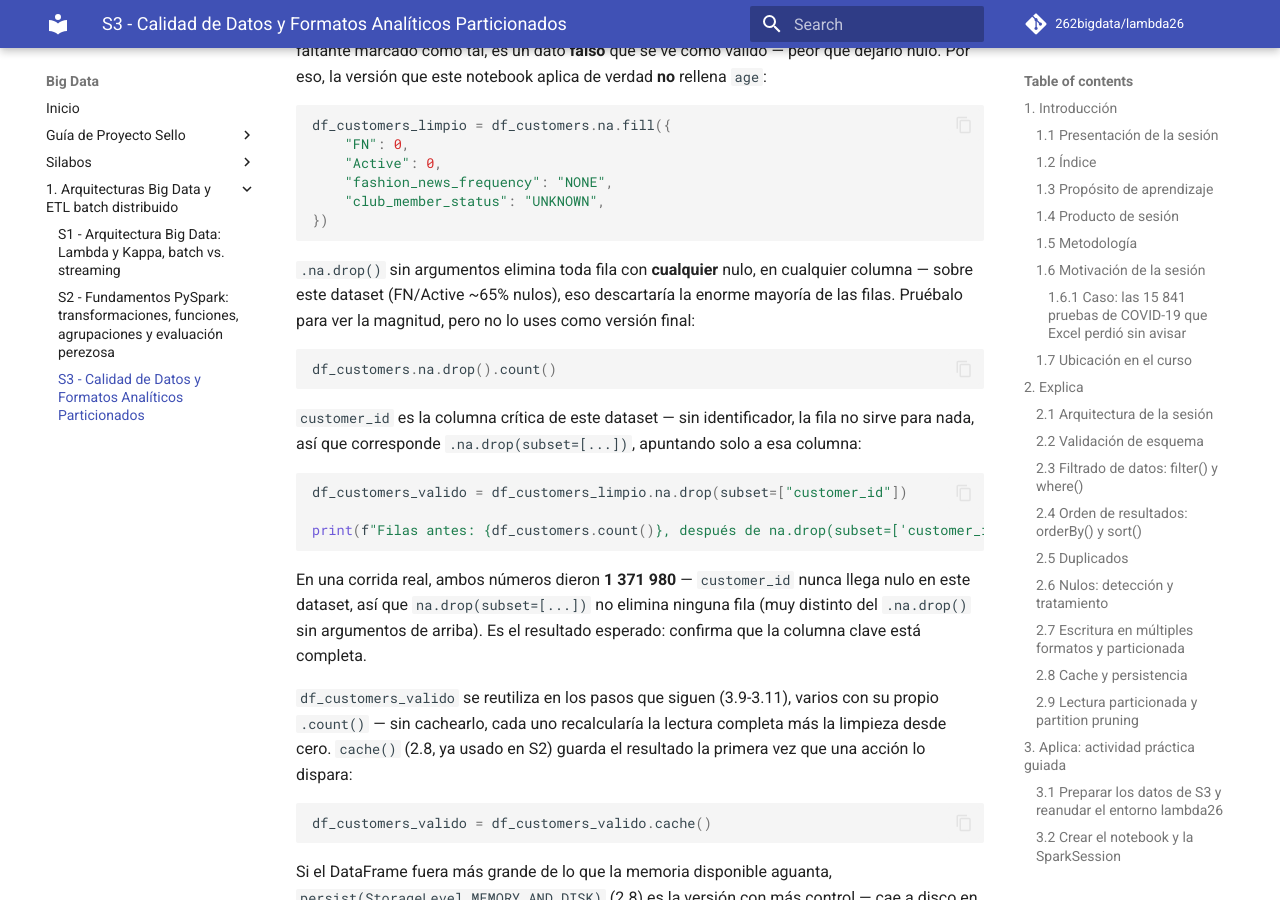
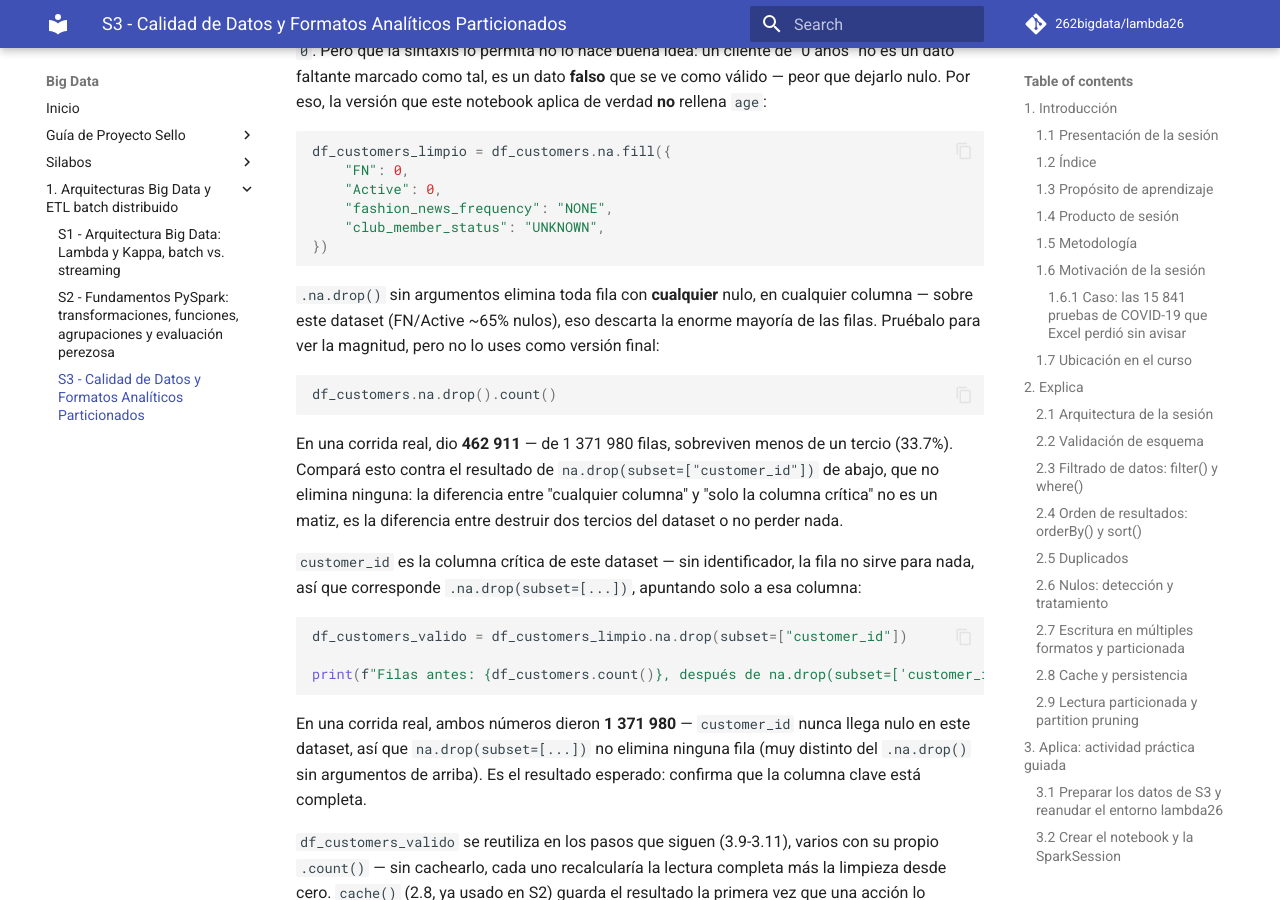
Before and after one commit to 262bigdata/lambda26, an MkDocs documentation site: the page built from docs/sesiones/S03_Calidad_Datos_Particionamiento_Formatos_Analiticos.md, in a window 1280 px wide and 900 px high, scrolled down 21693 px. Built offline with MkDocs 1.6.1 and Material for MkDocs 9.7.7, drawn with Linux system fonts in a browser that asks for light colours; comment, search, counter and statistics services are not loaded; some of the changed text lies outside the part shown.

Commit message:
Sesion 3

````diff
--- a/docs/sesiones/S03_Calidad_Datos_Particionamiento_Formatos_Analiticos.md
+++ b/docs/sesiones/S03_Calidad_Datos_Particionamiento_Formatos_Analiticos.md
@@ -252,7 +252,7 @@
 
 `.na.fill({...})` puede rellenar cualquier columna, con el tipo de valor que corresponda — pero que la sintaxis lo permita no significa que cualquier valor sea una buena decisión. Rellenar una columna de bandera (`FN`, `Active`) con `0` es razonable: el nulo ya significaba "no activado". Rellenar `age` con `0` es distinto — un cliente de "0 años" no es un dato faltante marcado como tal, es un dato **falso** que se ve como válido; peor que dejarlo nulo, porque un nulo al menos se puede detectar y un `0` se puede confundir con un valor real. Por eso el notebook de esta sesión no rellena `age`, aunque la sintaxis lo permitiría.
 
-`.na.drop()` sin argumentos es la versión más agresiva: elimina una fila si **cualquier** columna tiene un nulo. Sobre un dataset donde `FN`/`Active` tienen ~65% de nulos (S2), esto descartaría la enorme mayoría de las filas — casi siempre conviene `subset=[...]`, apuntando solo a la columna que de verdad invalida la fila.
+`.na.drop()` sin argumentos es la versión más agresiva: elimina una fila si **cualquier** columna tiene un nulo. En una corrida real sobre `customers.csv`, esto dejó **462 911** de 1 371 980 filas — un 66.3% del dataset descartado, solo por tener al menos un nulo en alguna de las 7 columnas. Casi siempre conviene `subset=[...]`, apuntando solo a la columna que de verdad invalida la fila.
 
 ### 2.7 Escritura en múltiples formatos y particionada
 
@@ -681,11 +681,13 @@
 })
 ```
 
-`.na.drop()` sin argumentos elimina toda fila con **cualquier** nulo, en cualquier columna — sobre este dataset (FN/Active ~65% nulos), eso descartaría la enorme mayoría de las filas. Pruébalo para ver la magnitud, pero no lo uses como versión final:
+`.na.drop()` sin argumentos elimina toda fila con **cualquier** nulo, en cualquier columna — sobre este dataset (FN/Active ~65% nulos), eso descarta la enorme mayoría de las filas. Pruébalo para ver la magnitud, pero no lo uses como versión final:
 
 ```python
 df_customers.na.drop().count()
 ```
+
+En una corrida real, dio **462 911** — de 1 371 980 filas, sobreviven menos de un tercio (33.7%). Compará esto contra el resultado de `na.drop(subset=["customer_id"])` de abajo, que no elimina ninguna: la diferencia entre "cualquier columna" y "solo la columna crítica" no es un matiz, es la diferencia entre destruir dos tercios del dataset o no perder nada.
 
 `customer_id` es la columna crítica de este dataset — sin identificador, la fila no sirve para nada, así que corresponde `.na.drop(subset=[...])`, apuntando solo a esa columna:
 
````
Also changed, not shown: CLAUDE.md (+5 -3 lines), 1 other file.
